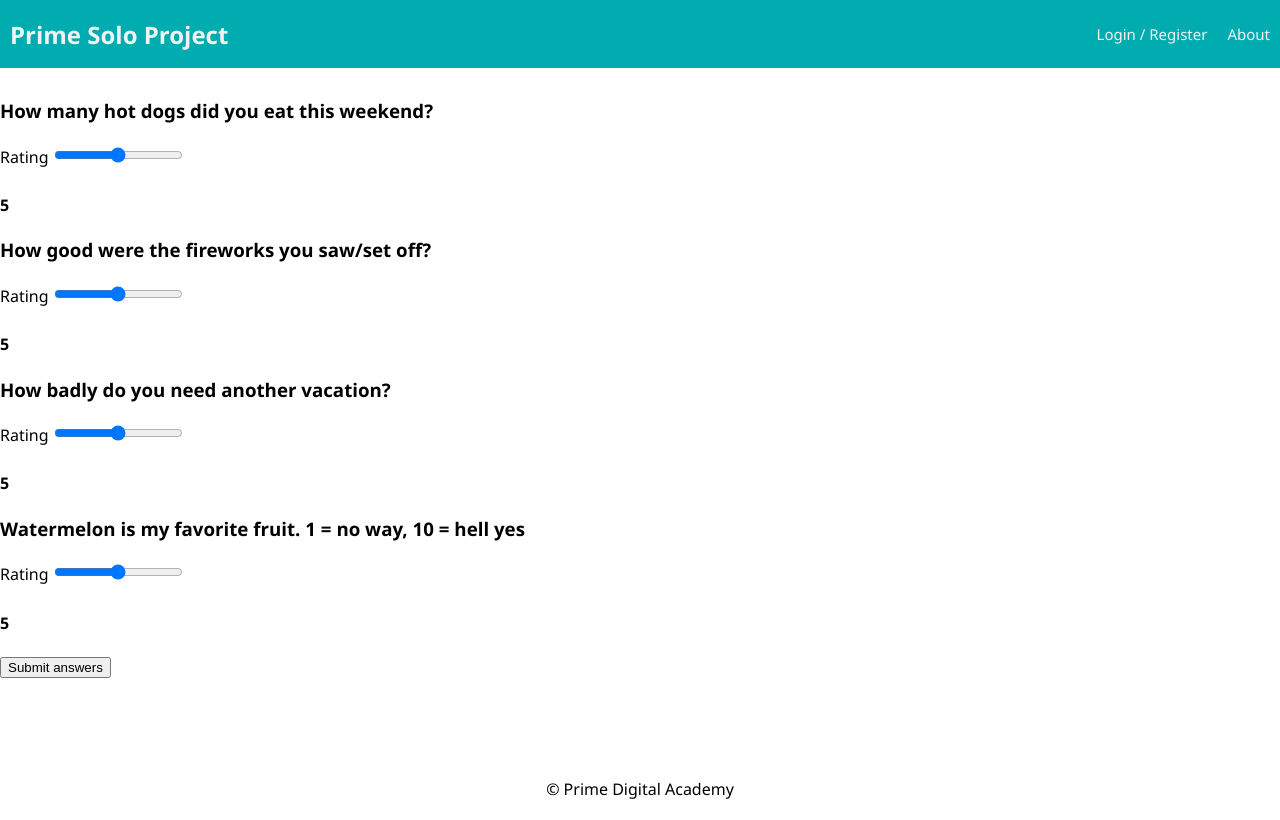
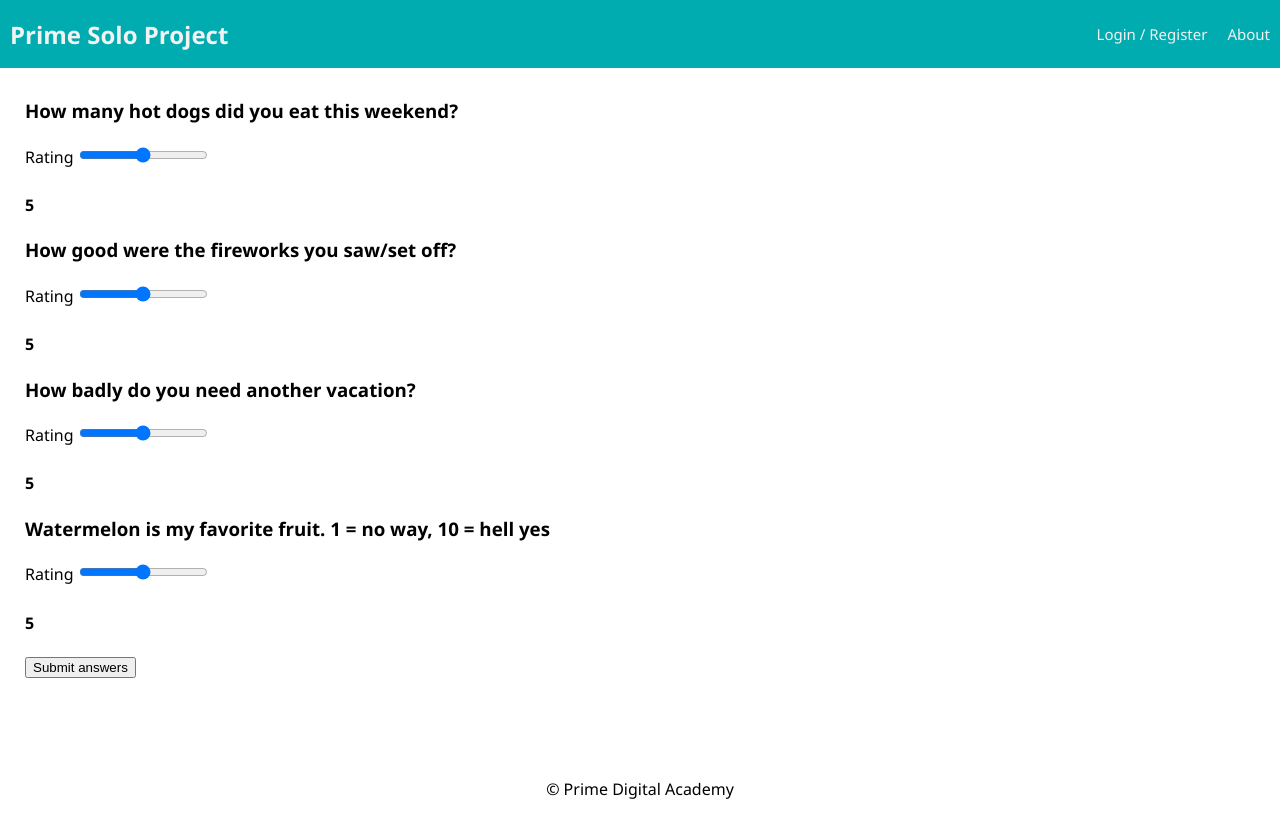
Before and after one commit to jeanlacosse/prime-solo-project, a React (Create React App) app: page /#/ratings in a window 1280 px wide. Built offline with nearby package versions, Linux system fonts and the light colour scheme; no server answers.

Commit message:
changed margin

```diff
--- /dev/null
+++ b/src/components/Ratings/Ratings.css
@@ -0,0 +1,3 @@
+form {
+    margin-left: 25px;
+}
--- a/src/components/Ratings/Ratings.jsx
+++ b/src/components/Ratings/Ratings.jsx
@@ -1,6 +1,7 @@
 import { useDispatch, useSelector } from 'react-redux';
 import { useHistory, Link } from 'react-router-dom';
 import React, { useState, useEffect } from 'react';
+import './Ratings.css';
 
 function Ratings() {
     const dispatch = useDispatch();
```
